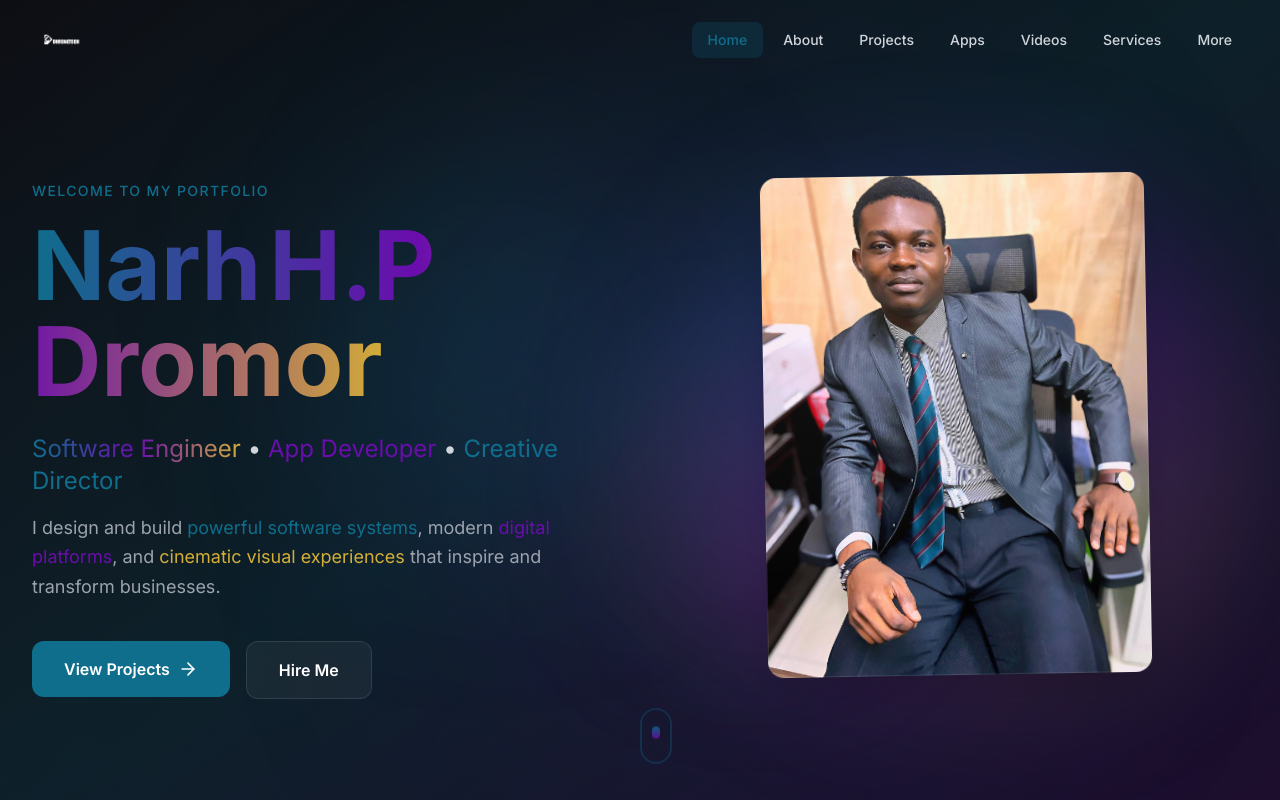
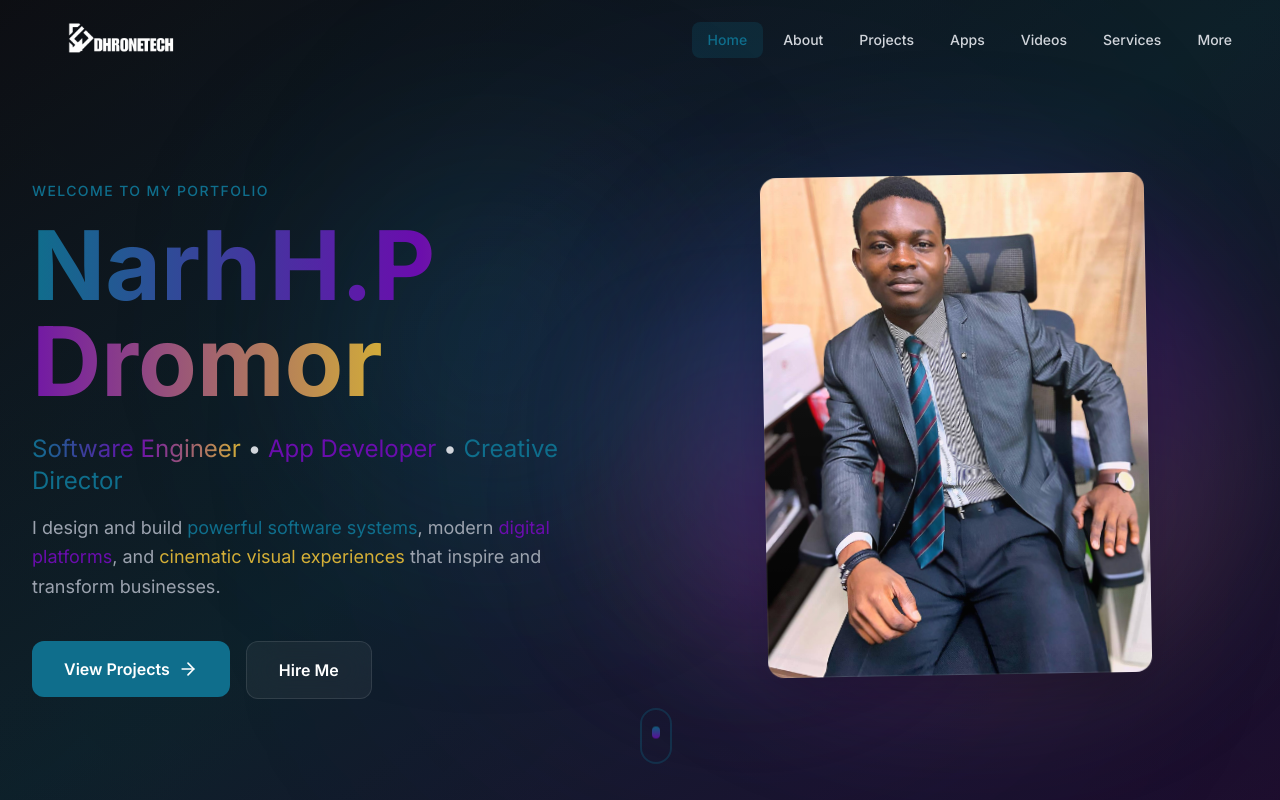
Before and after one commit to dromorongit/DromorNarh, a Next.js app: page / in a window 1280 px wide. Shown: the top 800 px of the page. Built offline with nearby package versions, Linux system fonts and the light colour scheme.

Commit message:
Enlarging logo

```diff
--- a/src/components/Footer.tsx
+++ b/src/components/Footer.tsx
@@ -17,8 +17,8 @@ export default function Footer() {
                 <Image
                   src="/images/logo.PNG"
                   alt="Narh H.P Dromor"
-                  width={60}
-                  height={60}
+                  width={120}
+                  height={120}
                   className="object-contain relative z-10 filter brightness-0 invert"
                 />
               </div>
--- a/src/components/Navbar.tsx
+++ b/src/components/Navbar.tsx
@@ -52,8 +52,8 @@ export default function Navbar() {
               <Image
                 src="/images/logo.PNG"
                 alt="Narh H.P Dromor"
-                width={60}
-                height={60}
+                width={180}
+                height={180}
                 className="object-contain filter brightness-0 invert"
                 priority
               />
```
